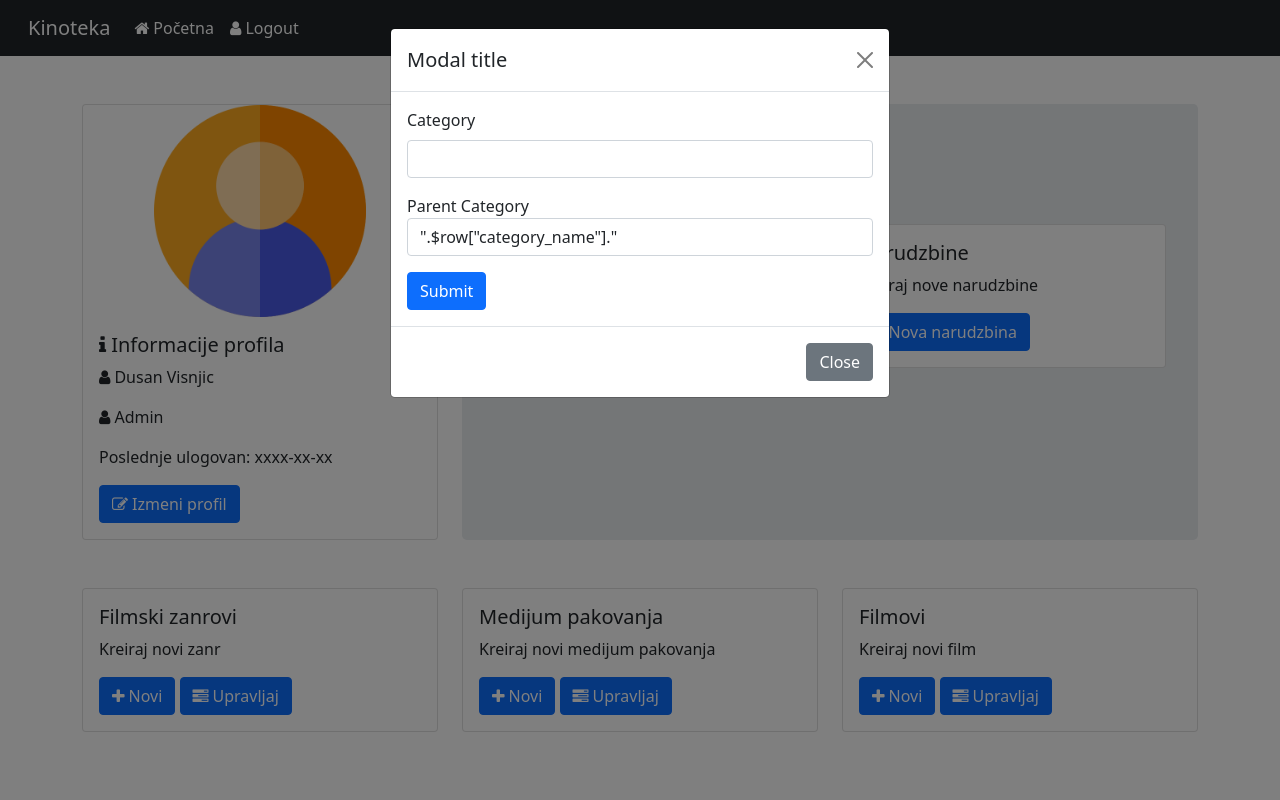
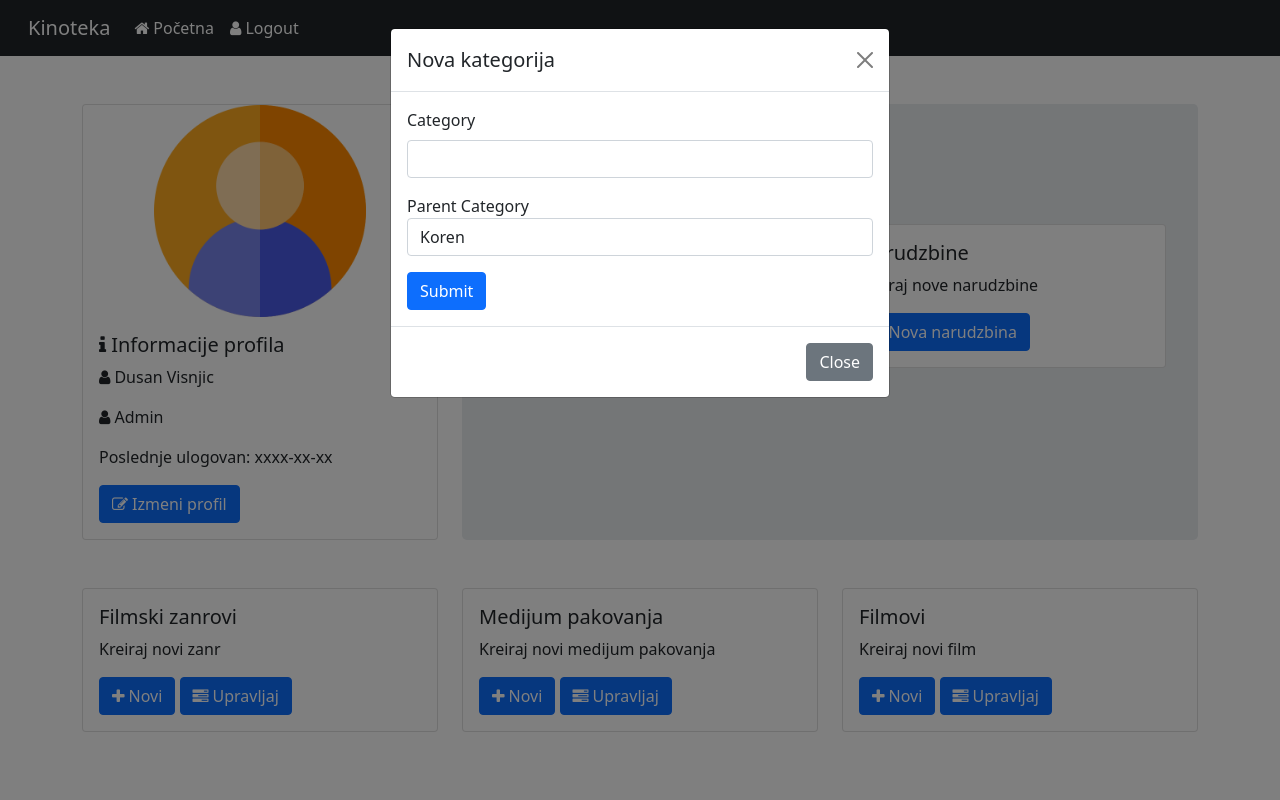
Before and after one commit to DusanVisnjic/projekatIteh2021, a PHP site: page /iteh/dashboard.php in a window 1280 px wide, after a click on "Novi". Run offline with PHP 8.4, Linux system fonts and the light colour scheme; the visitor is signed in with stand-in values (Sample User, id 1); some libraries are stand-ins or nearby versions; grey boxes are pictures that could not be loaded.

Commit message:
unos brenda, unos proizvoda

```diff
--- a/public_html/includes/process.php
+++ b/public_html/includes/process.php
@@ -30,13 +30,48 @@ if(isset($_POST["getCategory"])){
     $obj = new DBOperation();
     $rows=$obj->getAllRecord("categories");
     foreach($rows as $row){
-        echo "<option value='".$row["parent_cat"]."'>".$row["category_name"]."</option>";
+        echo "<option value='".$row["cid"]."'>".$row["category_name"]."</option>";
     }
 
     exit();
 }
+//uzmi brend
+if(isset($_POST["getBrand"])){
+    $obj = new DBOperation();
+    $rows=$obj->getAllRecord("brands");
+    foreach($rows as $row){
+        echo "<option value='".$row["bid"]."'>".$row["brand_name"]."</option>";
+    }
 
-exit;
+    exit();
+}
+// dodaj kategorije
+if(isset($_POST["category_name"]) AND isset($_POST["parent_cat"])){
+    $obj = new DBOperation();
+    $result=$obj->addCategory($_POST["parent_cat"],$_POST["category_name"]);
+    echo $result;
+
+
+    exit();
+}
+// dodaj brend
+if(isset($_POST["brand_name"])){
+    $obj = new DBOperation();
+    $result=$obj->addBrand($_POST["brand_name"]);
+    echo $result;
+
+
+    exit();
+}
+// dodaj proizvod
+if(isset($_POST["added_date"]) AND isset($_POST["product_name"])){
+    $obj = new DBOperation();
+    $result=$obj->addProduct($_POST["select_cat"],$_POST["select_brand"],$_POST["product_name"],$_POST["product_price"],$_POST["product_qty"],$_POST["added_date"]);
+    echo $result;
+
+
+    exit();
+}
 
 
 
--- a/public_html/js/glavno.js
+++ b/public_html/js/glavno.js
@@ -1,6 +1,7 @@
 $(document).ready(function(){
 
     var DOMAIN="http://localhost/iteh/projekatIteh/public_html/";
+
     $("#register_form").on("submit",function(){
 
        var status=false;
@@ -137,22 +138,116 @@ $(document).ready(function(){
             }
       }
     })
+      //dodaj kategoriju
 
      //Kategorije
 
-    function fetch_category(){
+      function fetch_category()  {
+      $.ajax({
+        url: DOMAIN + "/includes/process.php",
+        method: "POST",
+      data: { getCategory: 1 },
+        success: signaliraj,
+      });
+      function signaliraj(data) {
+        var root = "<option value='0'>Koren</option>";
+        var choose = "<option value='0'>Izaberi</option>";
+        $("#parent_cat").html(root+data);
+        $("#select_cat").html(choose+data);
+      }
+    }
+      fetch_category();
+
+      //Brend
+
+      function fetch_brand()  {
+        $.ajax({
+          url: DOMAIN + "/includes/process.php",
+          method: "POST",
+        data: { getBrand: 1 },
+          success: signal,
+        });
+        function signal(data) {
+
+          var choose = "<option value='0'>Izaberi</option>";
+
+          $("#select_brand").html(choose+data);
+        }
+      }
+        fetch_brand();
+
+  //nova kategorija
+ $("#category_form").on("submit",function(){
+        if($("#category_name").val()==""){
+          $("#category_name").addClass("border-danger");
+          $("#cat_error").html("<span class='text-danger'>Molim vas unesite ime</span>");
+        }else{
+          $.ajax({
+            url : DOMAIN+"/includes/process.php",
+            method:"POST",
+            data: $("#category_form").serialize(),
+            success: uspeh,
+        });
+        function uspeh(data){
+          if(data.includes("ADDED")){
+            $("#category_name").removeClass("border-danger");
+            $("#cat_error").html("<span class='text-success'>Uspesno uneta nova kategorija</span>");
+            $("#category_name").val("");
+            fetch_category();
+        }else{
+          alert(data);
+        }
+      }
+    }
+ })
+   //novi brend
+ $("#brand_form").on("submit",function(){
+  if($("#brand_name").val()==""){
+    $("#brand_name").addClass("border-danger");
+    $("#brand_error").html("<span class='text-danger'>Molim vas unesite ime</span>");
+  }else{
+    $.ajax({
+      url : DOMAIN+"/includes/process.php",
+      method:"POST",
+      data: $("#brand_form").serialize(),
+      success: uspelo,
+  });
+  function uspelo(data){
+    if(data.includes("ADDED")){
+      $("#brand_name").removeClass("border-danger");
+      $("#brand_error").html("<span class='text-success'>Uspesno unet nov brend</span>");
+      $("#brand_name").val("");
+      fetch_brand();
+  }else{
+    alert(data);
+  }
+}
+}
+})
+   //novi proizvod
+   $("#product_form").on("submit",function(){
+   // if($("#brand_name").val()==""){
+    //  $("#brand_name").addClass("border-danger");
+    //  $("#brand_error").html("<span class='text-danger'>Molim vas unesite ime</span>");
+   // }else{
       $.ajax({
         url : DOMAIN+"/includes/process.php",
         method:"POST",
-        data: {getCategory:1},
-        success: signaliraj,
+        data: $("#product_form").serialize(),
+        success: uspelo,
     });
-    function signaliraj(data){
-      $("#parent_cat").html(data);
+    function uspelo(data){
+      if(data.includes("ADDED")){
+        //$("#brand_name").removeClass("border-danger");
+        $("#product_error").html("<span class='text-success'>Uspesno unet nov proizvod</span>");
+        $("#product_name").val("");
+        $("#product_price").val("");
+        $("#product_qty").val("");
+    }else{
+      alert(data+"nije uspelo");
     }
-    }
-    fetch_category();
-
-
+ // }
+  }
+  })
 
 })
--- a/public_html/templates/modal1.php
+++ b/public_html/templates/modal1.php
@@ -4,11 +4,11 @@
   <div class="modal-dialog">
     <div class="modal-content">
       <div class="modal-header">
-        <h5 class="modal-title" id="exampleModalLabel">Modal title</h5>
+        <h5 class="modal-title" id="exampleModalLabel">Nova kategorija</h5>
         <button type="button" class="btn-close" data-bs-dismiss="modal" aria-label="Close"></button>
       </div>
         <div class="modal-body">
-          <form id="form_category" onsubmit="return false">
+          <form id="category_form" onsubmit="return false">
               <div class="mb-3">
                 <label >Category</label>
                 <input type="text" class="form-control"name="category_name" id="category_name" aria-describedby="emailHelp">
--- a/public_html/templates/modal2.php
+++ b/public_html/templates/modal2.php
@@ -3,15 +3,27 @@
   <div class="modal-dialog">
     <div class="modal-content">
       <div class="modal-header">
-        <h5 class="modal-title" id="exampleModalLabel">Modal title</h5>
+        <h5 class="modal-title" id="exampleModalLabel">Novi brend</h5>
         <button type="button" class="btn-close" data-bs-dismiss="modal" aria-label="Close"></button>
       </div>
       <div class="modal-body">
-        ...
+
+          <form id="brand_form" onsubmit="return false">
+              <div class="mb-3">
+                <label >Ime Brenda</label>
+                <input type="text" class="form-control"name="brand_name" id="brand_name" placeholder="Unesite ime brenda" >
+                <small id="brand_error" class="form-text text-muted"></small>
+
+              </div>
+
+
+                    <button type="submit" class="btn btn-primary">Dodaj</button>
+          </form>
+
       </div>
       <div class="modal-footer">
         <button type="button" class="btn btn-secondary" data-bs-dismiss="modal">Close</button>
-        <button type="button" class="btn btn-primary">Save changes</button>
+
       </div>
     </div>
   </div>
--- a/public_html/templates/modal3.php
+++ b/public_html/templates/modal3.php
@@ -3,15 +3,50 @@
   <div class="modal-dialog">
     <div class="modal-content">
       <div class="modal-header">
-        <h5 class="modal-title" id="exampleModalLabel">Modal title</h5>
+        <h5 class="modal-title" id="exampleModalLabel">Dodaj proizvod</h5>
         <button type="button" class="btn-close" data-bs-dismiss="modal" aria-label="Close"></button>
       </div>
       <div class="modal-body">
-        ...
-      </div>
+
+
+      <form class="row g-3" id="product_form" onsubmit="return false">
+  <div class="col-md-6">
+    <label for="inputEmail4" class="form-label">Date</label>
+    <input type="text" class="added_date" id="added_date" name="added_date" value="<?php echo date("Y-m-d"); ?>" readonly/>
+  </div>
+  <div class="col-md-6">
+    <label for="inputPassword4" class="form-label">Ime proizvoda</label>
+    <input type="text" class="product_name" id="product_name" name="product_name" placeholder="Unesite ime proizvoda">
+  </div>
+  <div class="col-12">
+    <label>Kategorija</label>
+    <select class="form-control" id="select_cat" name="select_cat" required/>
+</select>
+  </div>
+  <div class="col-12">
+    <label >Brend</label>
+    <select class="form-control" id="select_brand" name="select_brand" required/>
+</select>
+  </div>
+  <div class="col-md-6">
+    <label>Cena</label>
+    <input type="text" class="product_price" id="product_price" name="product_price" placeholder="Unesite cenu proizvoda">
+  </div>
+  <div class="col-md-6">
+    <label>Kolicina</label>
+    <input type="text" class="product_qty" id="product_qty" name="product_qty" placeholder="Unesite kolicinu">
+  </div>
+  <div class="col-md-6">
+  <button type="submit" class="btn btn-primary">Sacuvaj</button>
+  <small id="product_error" class="form-text text-muted"></small>
+  </div>
+
+</form>
+
+
       <div class="modal-footer">
         <button type="button" class="btn btn-secondary" data-bs-dismiss="modal">Close</button>
-        <button type="button" class="btn btn-primary">Save changes</button>
+
       </div>
     </div>
   </div>
```
Also changed, not shown: public_html/includes/DBOperation.php (+27 -2 lines).
